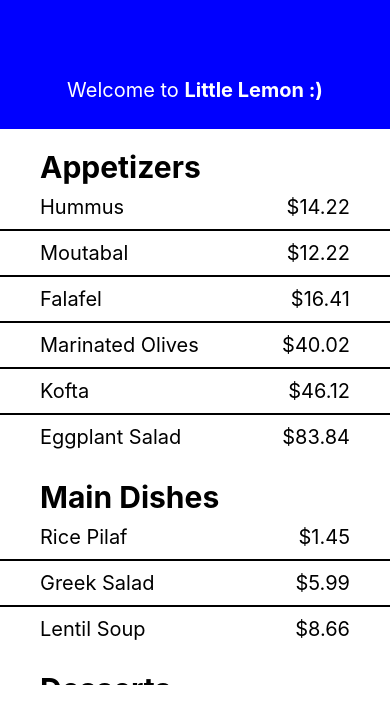
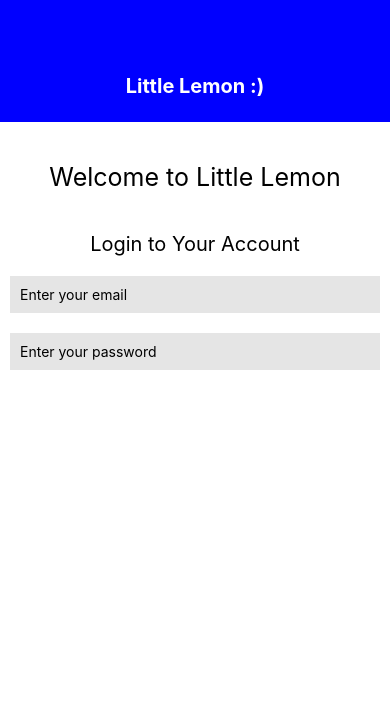
Before and after one commit to mighty-odewumi/mobile-dev, a React Native app: screen / in a window 390 px wide. Shown: the top 724 px of the page. Built offline with nearby package versions, Linux system fonts and the light colour scheme.

Commit message:
Learnt to use the TextInput component and manipulate the on-device Virtual Keyboard

```diff
--- a/App.js
+++ b/App.js
@@ -4,16 +4,18 @@ import LittleLemonHeader from './components/LittleLemonHeader';
 import Footer from './components/Footer';
 import WelcomeScreen from './components/WelcomeScreen';
 import ScrollMenu from './components/ScrollMenu';
+import LoginScreen from './components/LoginScreen';
 
 export default function App() {
+
   return (
     <View style={styles.container}>
       {/* <Text style={{ fontSize: 20, }}>I'm so excited right now :), innit?😎</Text> */}
       <LittleLemonHeader />
       <StatusBar style="auto" />
       {/* <WelcomeScreen /> */}
-
-      <ScrollMenu />
+      <LoginScreen />
+      {/* <ScrollMenu /> */}
       {/* <Footer /> */}
     </View>
   );
--- a/components/LittleLemonHeader.js
+++ b/components/LittleLemonHeader.js
@@ -8,7 +8,7 @@ export default function LittleLemonHeader() {
         style={headerStyles.mainText}
         numberOfLines={1}
       >
-        Welcome to <Text style={headerStyles.subText}>Little Lemon :)</Text>
+        <Text style={headerStyles.subText}>Little Lemon :)</Text>
       </Text>
     </View>
   )
--- /dev/null
+++ b/components/LoginScreen.js
@@ -0,0 +1,51 @@
+import { useState } from "react";
+import { ScrollView, View, Text, StyleSheet, TextInput, } from "react-native";
+
+export default function LoginScreen() {
+  const [password, setPassword] = useState();
+  const [email, setEmail] = useState();
+
+  return (
+    <ScrollView style={styles.container}>
+      <Text style={styles.headerText}>Welcome to Little Lemon</Text>
+      <Text style={styles.regularText}>Login to Your Account</Text>
+      <TextInput
+        value={email}
+        onChangeText={setEmail}
+        placeholder="Enter your email"
+        style={styles.input}
+        keyboardType="email-address"
+      />
+      <TextInput
+        value={password}
+        onChangeText={setPassword}
+        placeholder="Enter your password"
+        style={styles.input}
+        keyboardType="default"
+        secureTextEntry={true}
+      />
+    </ScrollView>
+  )
+}
+
+const styles = StyleSheet.create({
+  container: {
+    flex: 1,
+  },
+  headerText: {
+    fontSize: 25,
+    textAlign: "center",
+    marginTop: 40,
+  },
+  regularText: {
+    fontSize: 20,
+    textAlign: "center",
+    marginTop: 40,
+    marginBottom: 10,
+  },
+  input: {
+    backgroundColor: "#e5e5e5",
+    padding: 10,
+    margin: 10,
+  }
+});
--- a/components/WelcomeScreen.js
+++ b/components/WelcomeScreen.js
@@ -1,20 +1,71 @@
-import React from "react";
-import { View, Text } from "react-native";
+import React, { useState } from "react";
+import { ScrollView, View, Text, TextInput, StyleSheet, KeyboardAvoidingView, Platform, Alert, } from "react-native";
 
 export default function WelcomeScreen() {
+  const [name, setName] = useState();
+  const [lastName, setLastName] = useState();
+  const [message, setMessage] = useState();
+
   return (
-    <View style={{
-        flex: 1,
-      }}
+    <KeyboardAvoidingView
+      style={styles.container}
+      behavior={Platform.OS === "ios" ? "padding" : "height"}
     >
-      <Text style={{
-          fontSize: 20,
-          padding: 20,
-          textAlign: "center",
-        }}
-      >
-        Little Lemon is a charming neighbourhood bistro that serves simple food and classic cocktails in a lively but casual environment. We would love to hear more about your experience with us!
-      </Text>
-    </View>
+      <ScrollView keyboardDismissMode="on-drag">
+        <Text style={styles.text}>
+          Little Lemon is a charming neighbourhood bistro that serves simple food and classic cocktails in a lively but casual environment. We would love to hear more about your experience with us!
+        </Text>
+
+        <TextInput
+          value={name}
+          onChangeText={setName}
+          placeholder="Enter your name"
+          style={styles.input}
+          keyboardType="default" // numeric, twitter, url, email-address, phone-pad
+          multiline={false}
+          onFocus={() => Alert.alert("Name is focused")}
+          onBlur={() => Alert.alert("Blur is active")}
+          clearButtonMode="always" // Available only on ios devices
+        />
+
+        <TextInput
+          value={lastName}
+          onChangeText={setLastName}
+          placeholder="Enter your lastname"
+          style={styles.input}
+          keyboardType="default" // numeric, twitter, url, email-address, phone-pad
+          // secureTextEntry={true}
+        />
+        <TextInput
+          value={message}
+          onChangeText={setMessage}
+          placeholder="Please input your message"
+          style={[styles.input, styles.message]}
+          keyboardType="default" // numeric, twitter, url, email-address, phone-pad
+          multiline={true}
+          maxLength={120}
+        />
+      </ScrollView>
+    </KeyboardAvoidingView>
   )
 }
+
+const styles = StyleSheet.create({
+  container: {
+    flex: 1,
+  },
+  text: {
+    fontSize: 20,
+    padding: 20,
+    textAlign: "center",
+  },
+  input: {
+    backgroundColor: "#e5e5e5",
+    color: "blue",
+    padding: 10,
+    margin: 10,
+  },
+  message: {
+    paddingBottom: 140,
+  }
+});
```
